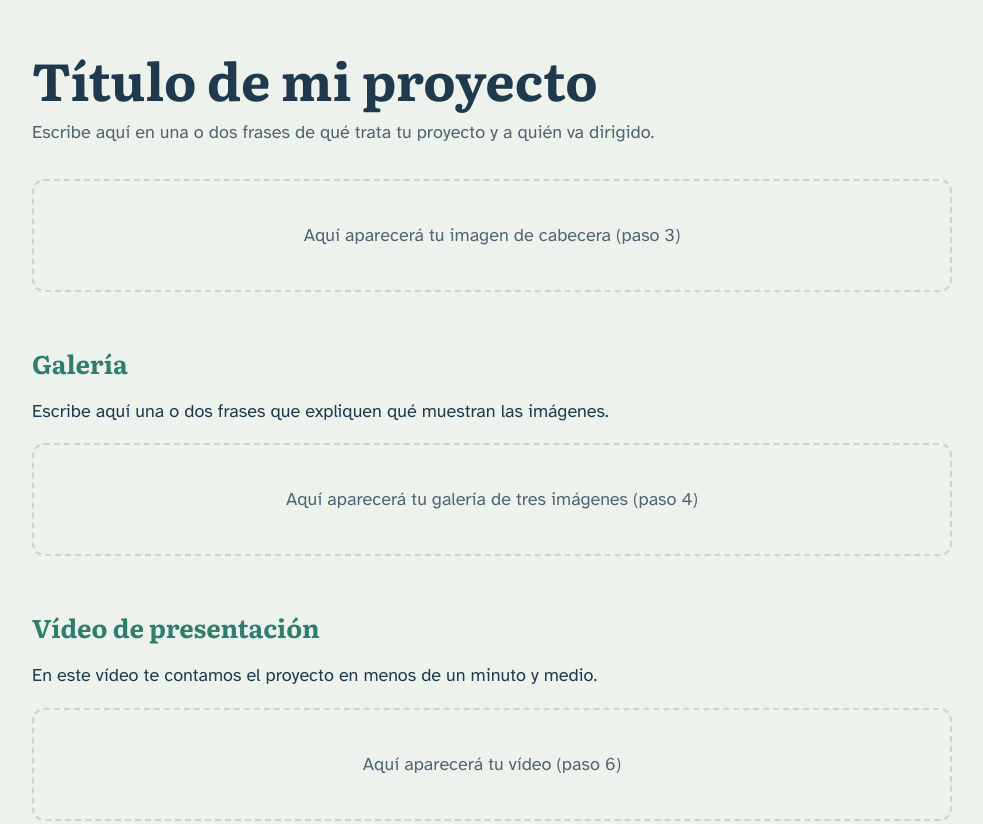
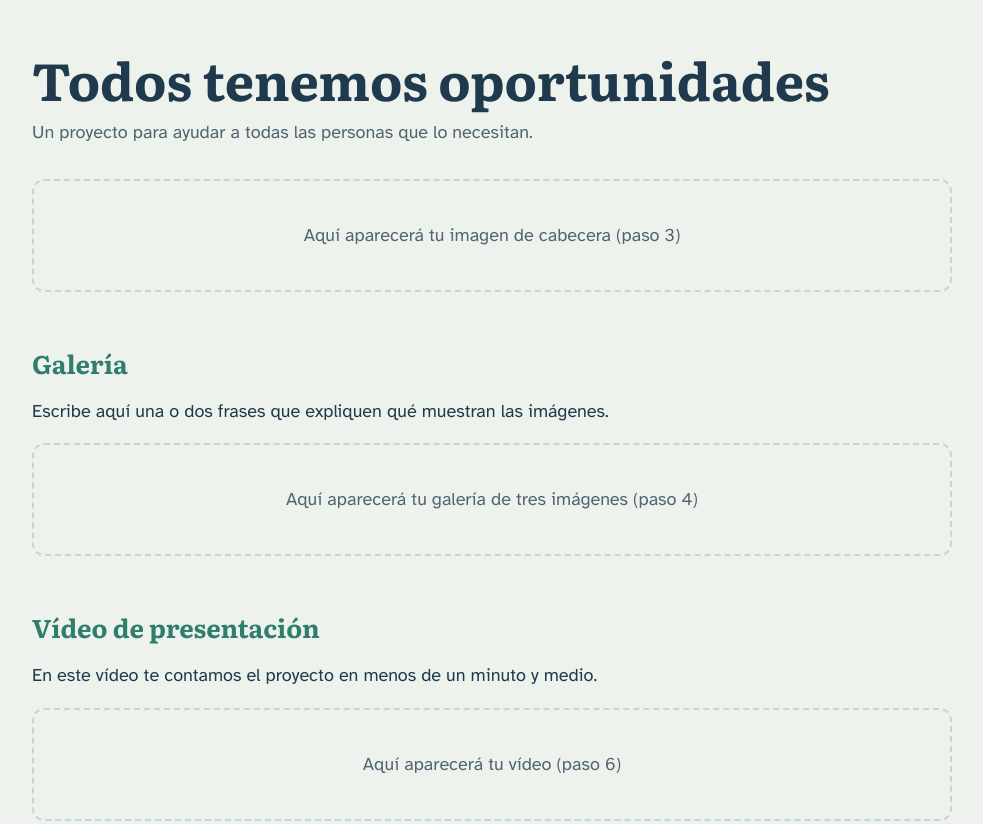
Before and after one commit to eelii33/Pr-ctica-im-genes-video, a plain HTML site: page index.html in a window 1280 px wide. Shown: the top 824 px of the page, without its empty margins (148-1131 px from the left). Drawn offline with Linux system fonts and the light colour scheme.

Commit message:
Personalizo el titulo y subtitulo.

```diff
--- a/index.html
+++ b/index.html
@@ -144,8 +144,8 @@
 
   <header>
     <!-- Cambia este título por el de tu proyecto -->
-    <h1>Título de mi proyecto</h1>
-    <p class="subtitulo">Escribe aquí en una o dos frases de qué trata tu proyecto y a quién va dirigido.</p>
+    <h1> Todos tenemos oportunidades </h1>
+    <p class="subtitulo">Un proyecto para ayudar a todas las personas que lo necesitan.</p>
 
     <div class="zona" data-aviso="Aquí aparecerá tu imagen de cabecera (paso 3)">
       <!-- PASO 3: CABECERA ============================ INICIO -->
```
